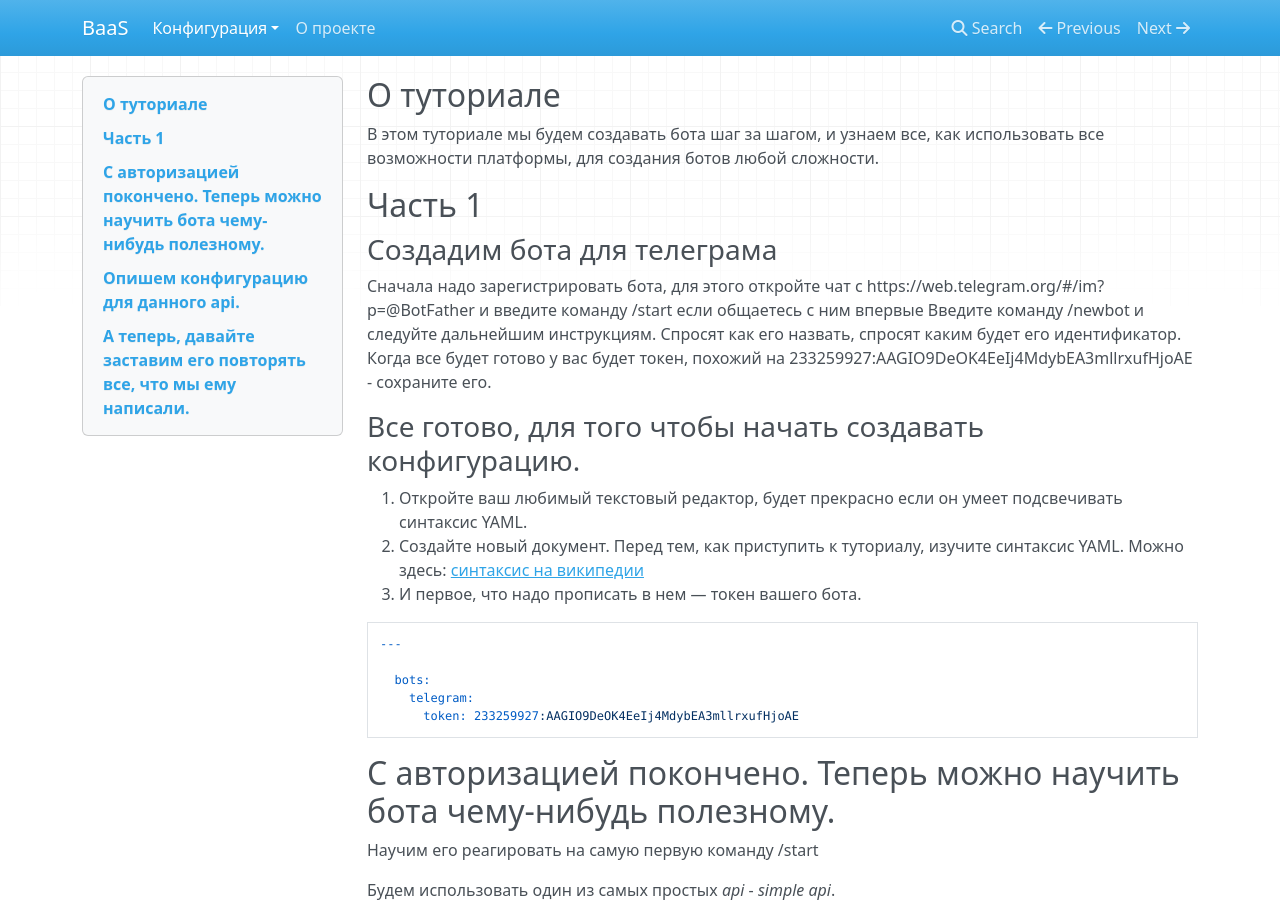
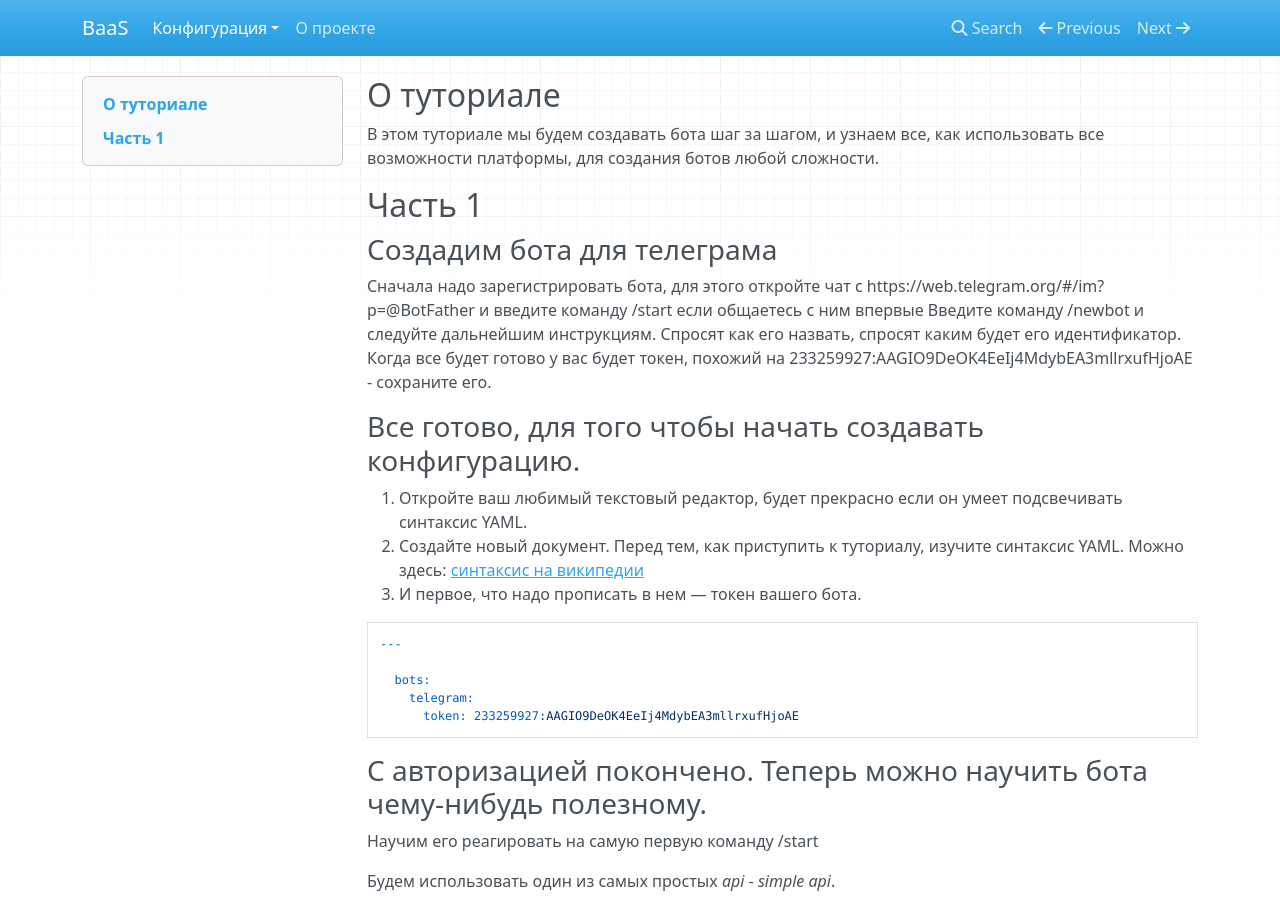
Before and after one commit to MNTTeam/baas.docs, an MkDocs documentation site: the page built from docs/configuration/tutorial.md, in a window 1280 px wide and 900 px high. Built offline with MkDocs 1.6.1, drawn with Linux system fonts in a browser that asks for light colours; nearby versions of some CDN libraries; old or Windows-style settings are respelled for this version of MkDocs.

Commit message:
paragraphes

````diff
--- a/docs/configuration/tutorial.md
+++ b/docs/configuration/tutorial.md
@@ -24,13 +24,13 @@
       token: 233259927:AAGIO9DeOK4EeIj4MdybEA3mllrxufHjoAE
 ```
 
-## С авторизацией покончено. Теперь можно научить бота чему-нибудь полезному.
+### С авторизацией покончено. Теперь можно научить бота чему-нибудь полезному.
 
 Научим его реагировать на самую первую команду /start
 
 Будем использовать один из самых простых *api* - *simple api*.
 
-## Опишем конфигурацию для данного api.
+### Опишем конфигурацию для данного api.
 
 ```
 api:
@@ -46,7 +46,7 @@ api:
           - hello
 ```
 
-## А теперь, давайте заставим его повторять все, что мы ему написали.
+### А теперь, давайте заставим его повторять все, что мы ему написали.
 
 Для этого добавим ему такую логику:
 в actions:
````
